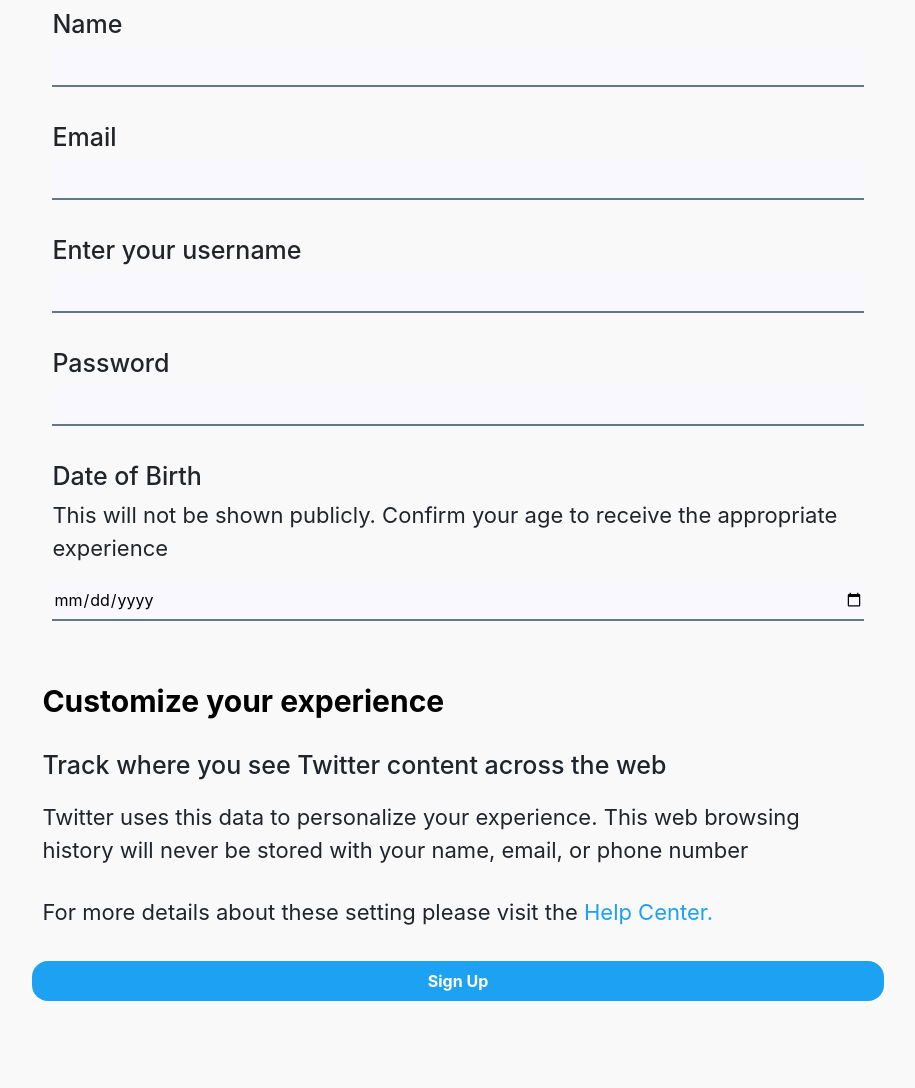
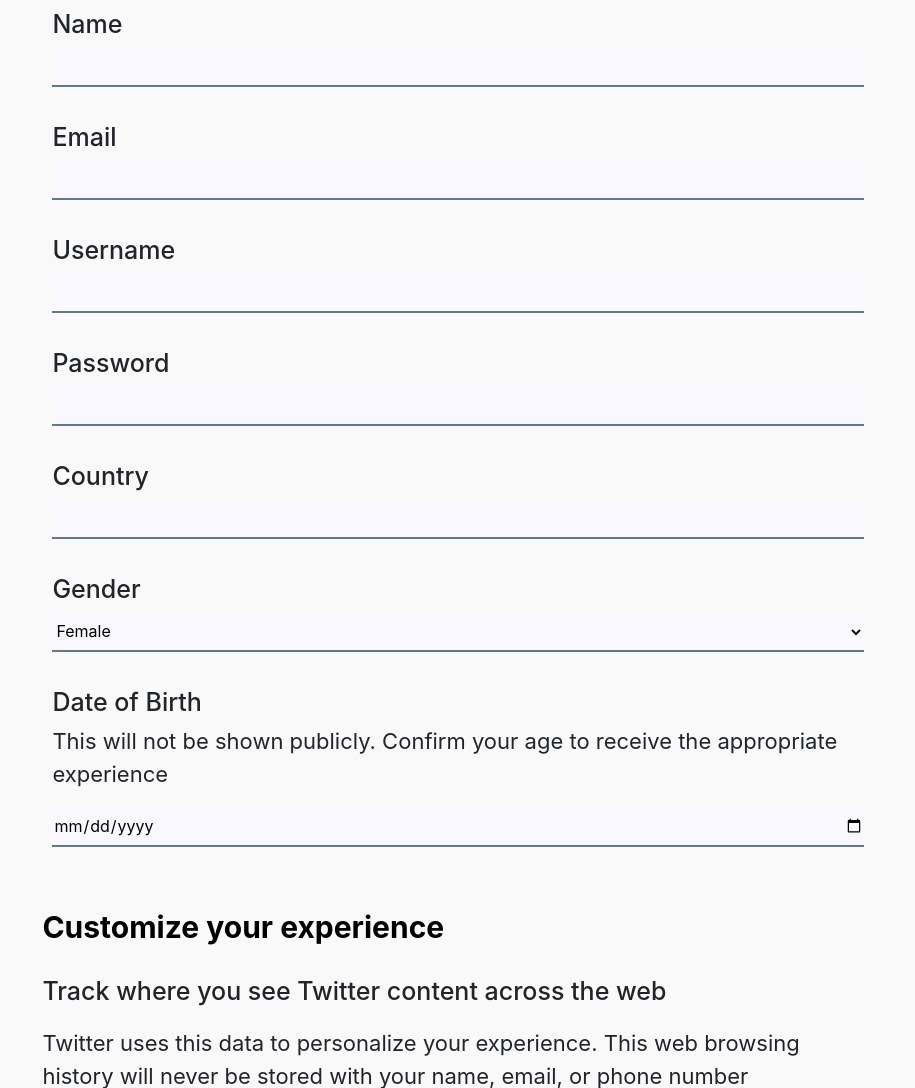
Before and after one commit to sozbegashvili2/twitterClone, a PHP site: page /sign_up.html in a window 1280 px wide. Shown: the part 121-1209 px from the top of the page, without its empty margins (182-1097 px from the left). Before the commit the page ends 1122 px from the top, so only its background shows below. Run offline with PHP 8.4, Linux system fonts and the light colour scheme; some libraries are stand-ins or nearby versions.

Commit message:
Add files via upload

```diff
--- a/sign_up.html
+++ b/sign_up.html
@@ -24,13 +24,24 @@
                     </h4>
                     <input type="email" name="email">
                     <h4>
-                        Enter your username
+                        Username
                     </h4>
                     <input type="text" name="username">
                     <h4>
                         Password
                     </h4>
                     <input type="password" name="psswd">
+                    <h4>
+                        Country
+                    </h4>
+                    <input type="text" name="location">
+                    <h4>
+                        Gender
+                    </h4>
+                    <select name="gender">
+                        <option value="female">Female</option>
+                        <option value="male">Male</option>
+                    </select>
                     <h4 id="bold">
                         Date of Birth
                     </h4>
--- a/sign_up_style.css
+++ b/sign_up_style.css
@@ -78,7 +78,7 @@ form {
   margin: 20px;
 }
 
-input {
+input, select {
   width: 100%;
   height: 2.2rem;
   border: none;
@@ -88,7 +88,7 @@ input {
   margin-bottom: 25px;
 }
 
-input:focus {
+input:focus, select:focus {
   border: none;
   border-bottom: 2px solid #1da1f2;
   outline: none;
```
